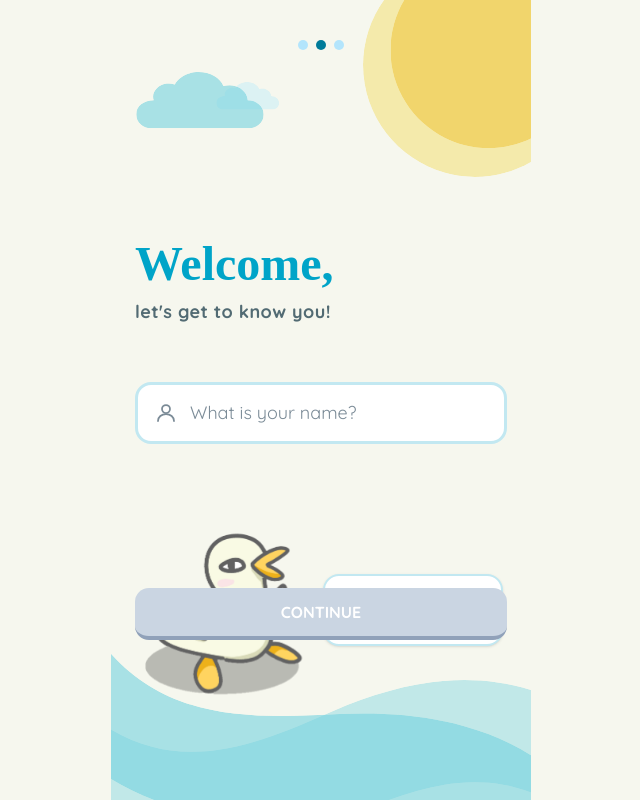
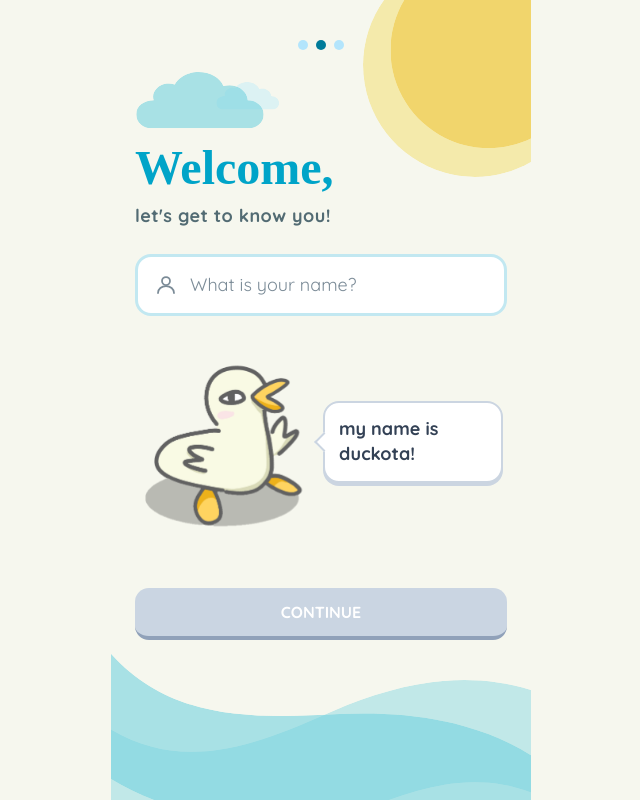
Before and after one commit to Peezzied/nyare, a Vue app in the folder frontend/: page /welcome in a window 1280 px wide. Shown: the whole page, without its empty margins (319-959 px from the left). Built offline with nearby package versions, Linux system fonts and the light colour scheme; a web font is replaced by a local one.

Commit message:
style(frontend): match welcome Duckota bubble to select-account
Copy speech bubble styling from AccountSelectView and pull the
welcome content back up by dropping stacked translate nudges.

```diff
--- a/frontend/src/views/WelcomeView.vue
+++ b/frontend/src/views/WelcomeView.vue
@@ -53,9 +53,9 @@ function proceed() {
       <StepProgress :active-step="2" />
     </div>
 
-    <!-- Heading: moved lower -->
+    <!-- Heading -->
     <div
-      class="relative z-10 mt-[13svh] translate-y-20 w-full shrink-0"
+      class="relative z-10 mt-[11svh] w-full shrink-0"
       :class="{ 'welcome-enter welcome-delay-2': entered }"
     >
       <h1
@@ -72,9 +72,9 @@ function proceed() {
       </p>
     </div>
 
-    <!-- Name input: moved lower -->
+    <!-- Name input -->
     <div
-      class="relative top-24 z-10 mt-10 w-full shrink-0"
+      class="relative z-10 mt-6 w-full shrink-0"
       :class="{ 'welcome-enter welcome-delay-3': entered }"
     >
       <label for="student-name" class="sr-only">Your name</label>
@@ -112,9 +112,9 @@ function proceed() {
       </div>
     </div>
 
-    <!-- Duckota and speech bubble: moved lower -->
+    <!-- Duckota and speech bubble -->
     <div
-      class="relative z-10 mt-14 translate-y-30 flex w-full items-center justify-between gap-3"
+      class="relative z-10 mt-10 flex w-full items-center justify-between gap-3"
     >
       <img
         src="@/assets/mascot/duckuta_greet.png"
@@ -125,19 +125,19 @@ function proceed() {
 
       <!-- Chat bubble pops in -->
       <div
-        class="chat-pop relative mr-1 max-w-[180px] flex-1 rounded-2xl border-2 border-[#C2E8F1] bg-white px-3 py-3 shadow-sm"
+        class="chat-pop relative mr-1 max-w-[180px] flex-1 rounded-2xl border-2 border-[#CBD5E1] bg-white p-3.5 shadow-[0_3px_0_#CBD5E1]"
         :class="{ 'chat-pop-delay': entered }"
       >
         <p
-          class="text-center text-base leading-snug text-[#526B73]"
-          style="font-family: 'Quicksand', sans-serif; font-weight: 700"
+          class="text-lg font-bold leading-snug text-[#334155]"
+          style="font-family: 'Quicksand', sans-serif"
         >
           my name is duckota!
         </p>
 
         <!-- Tail pointing toward Duckota -->
         <div
-          class="absolute -left-[8px] top-5 h-3.5 w-3.5 rotate-45 border-b-2 border-l-2 border-[#C2E8F1] bg-white"
+          class="absolute -left-2 top-1/2 h-3.5 w-3.5 -translate-y-1/2 rotate-45 border-b-2 border-l-2 border-[#CBD5E1] bg-white"
           aria-hidden="true"
         />
       </div>
```
